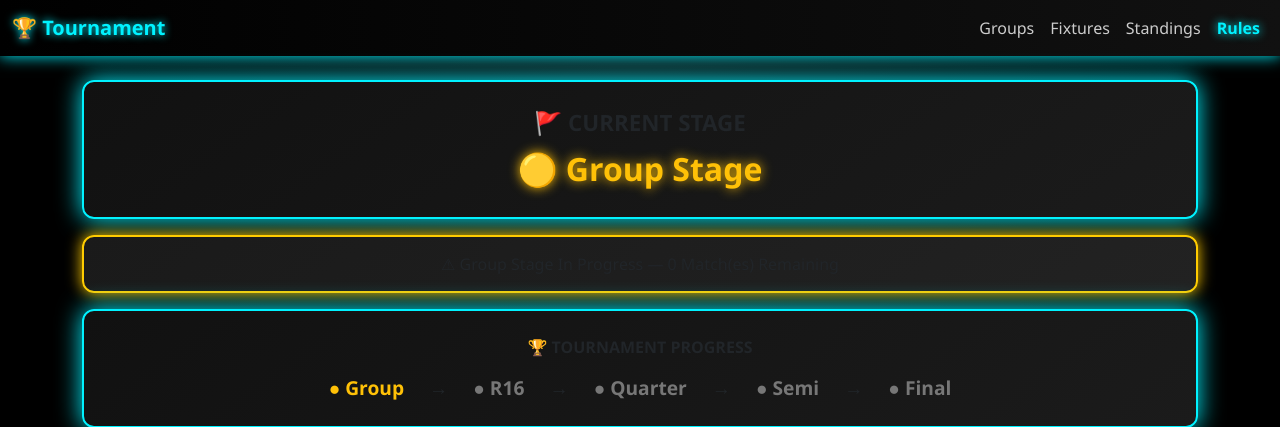
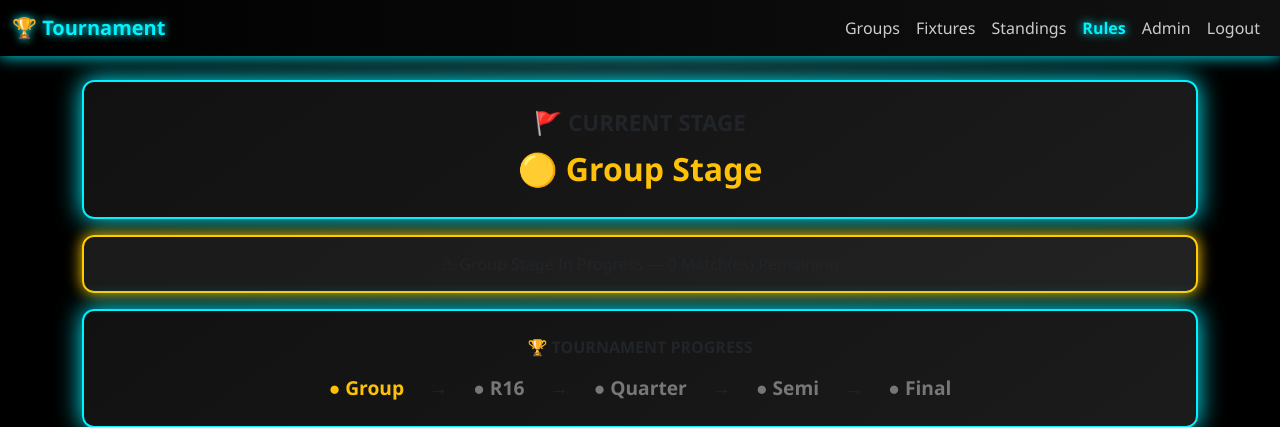
Before and after one commit to Hamza-dev001/football-tournament, a Flask app: page /admin/dashboard in a window 1280 px wide. Shown: the top 427 px of the page. Run offline with Flask 3, Linux system fonts and the light colour scheme; a user stored in the database is signed in.

Commit message:
Restored admin panel and cleaned base layout

```diff
--- a/app/templates/base.html
+++ b/app/templates/base.html
@@ -124,6 +124,20 @@
                     <a class="nav-link rules-link" href="{{ url_for('main.rules') }}">Rules</a>
                 </li>
 
+                <!-- ✅ ADMIN LINKS RESTORED -->
+                {% if current_user.is_authenticated %}
+                    <li class="nav-item">
+                        <a class="nav-link text-warning" href="{{ url_for('admin.dashboard') }}">Admin</a>
+                    </li>
+                    <li class="nav-item">
+                        <a class="nav-link text-danger" href="{{ url_for('admin.logout') }}">Logout</a>
+                    </li>
+                {% else %}
+                    <li class="nav-item">
+                        <a class="nav-link text-warning" href="{{ url_for('admin.login') }}">Admin</a>
+                    </li>
+                {% endif %}
+
             </ul>
         </div>
     </div>
@@ -135,7 +149,7 @@
         <div style="font-size:1.4rem; font-weight:bold; margin-bottom:5px;">
             🚩 CURRENT STAGE
         </div>
-        <div style="font-size:2rem; font-weight:bold; color:#ffc107; text-shadow:0 0 12px #ffc107;">
+        <div style="font-size:2rem; font-weight:bold; color:#ffc107;">
             {{ current_stage }}
         </div>
     </div>
```
